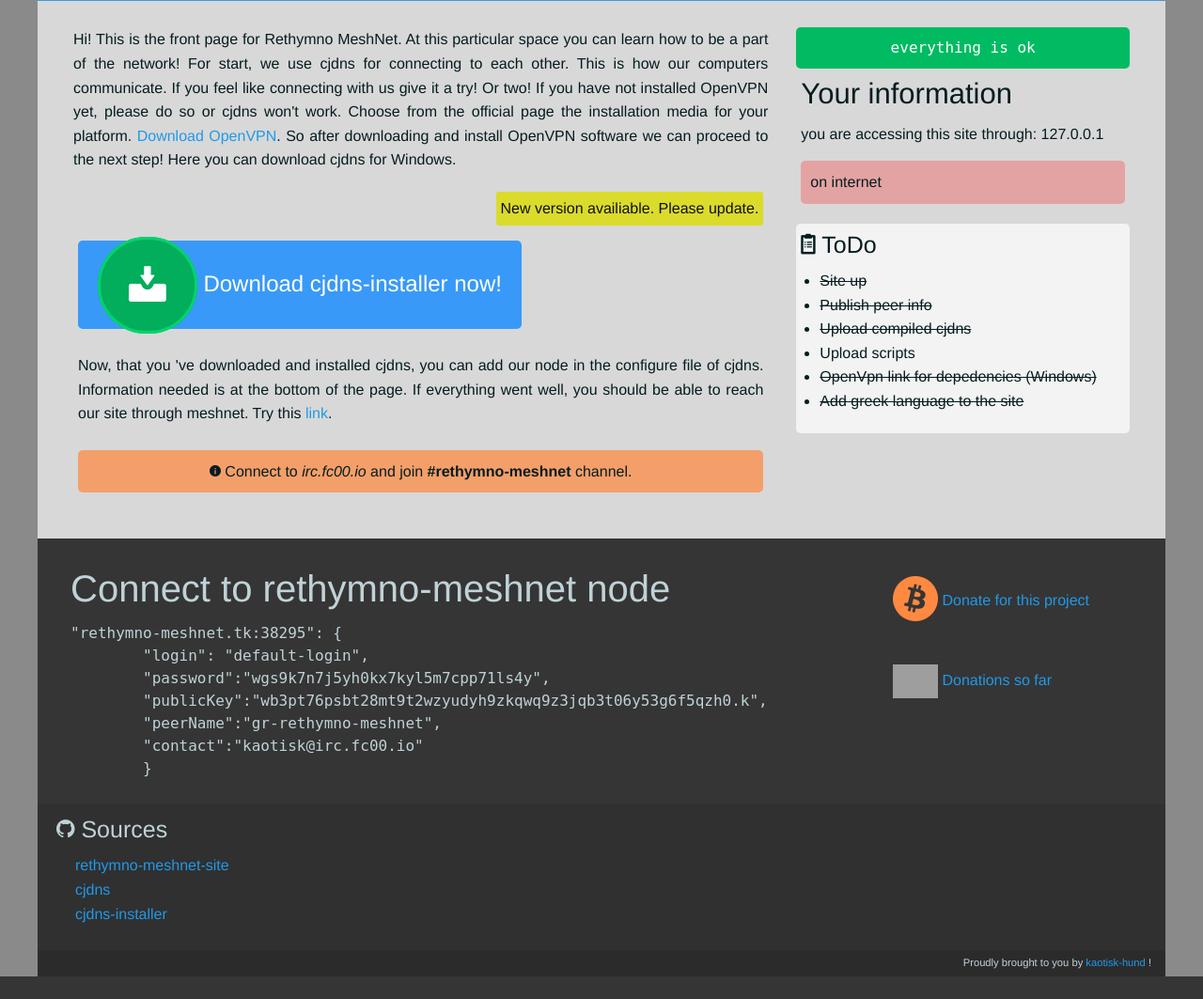
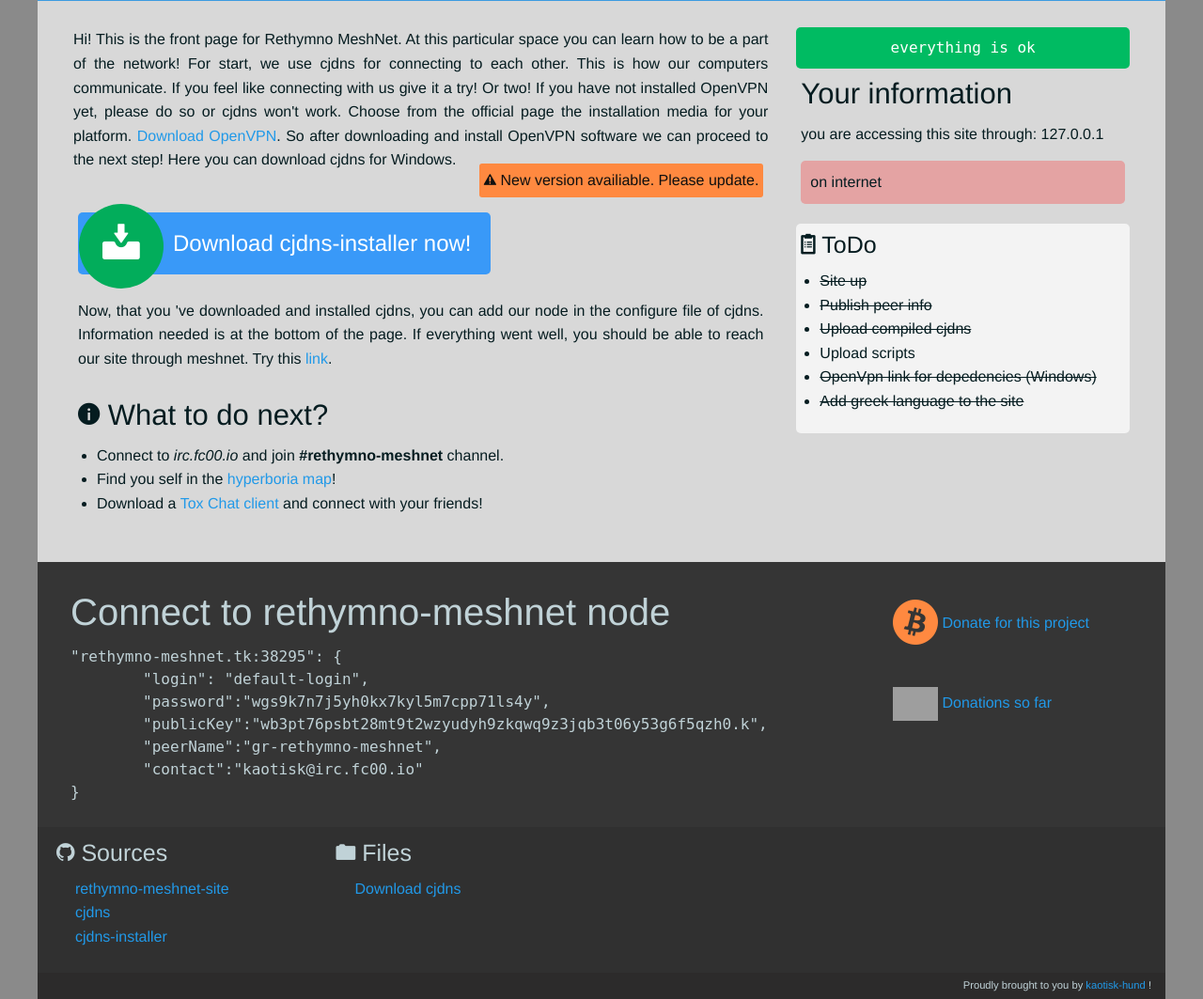
Before and after one commit to kaotisk-hund/rethymno-meshnet-site, a PHP site: page / in a window 1280 px wide. Shown: the part 240-1303 px from the top of the page at 94% size. Before the commit the page ends 1279 px from the top, so only its background shows below. Run offline with PHP 8.4, Linux system fonts and the light colour scheme; grey boxes are pictures that could not be loaded.

Commit message:
Various changes, added cjdns-installer executable to site, some changes in Language, Node and Session classes. Added some custom.css and modified some colors, added updated version of cjdns installer.

```diff
--- a/app/Node.php
+++ b/app/Node.php
@@ -7,6 +7,7 @@ class Node {
 	private $password = 'wgs9k7n7j5yh0kx7kyl5m7cpp71ls4y';
 	private $login = 'default-login';
 	private $peer_name = 'gr-rethymno-meshnet';
+	private $contact = 'kaotisk@irc.fc00.io';
 
 	function connect(){
 		$out =
@@ -15,8 +16,8 @@ class Node {
 \t\"password\":\"".$this->password."\",
 \t\"publicKey\":\"".$this->public_key."\",
 \t\"peerName\":\"".$this->peer_name."\",
-\t\"contact\":\"kaotisk@irc.fc00.io\"
-	}";
+\t\"contact\":\"".$this->contact."\"
+}";
 		return $out;
 	}
 }
--- a/app/Session.php
+++ b/app/Session.php
@@ -3,8 +3,12 @@ class Session{
 	private $language;
 
 	function __construct(){
+		session_start();
 		if ( isset($_POST['language']) ){
+			//echo 'pre: '.$_SESSION["lang"];
 			$this->language = $_POST['language'];
+			$_SESSION["lang"] = $this->language;
+			//echo 'post: '.$_SESSION["lang"];
 		}
 	}
 
--- a/public/css/custom.css
+++ b/public/css/custom.css
@@ -55,45 +55,58 @@ svg.logo {
 }
 .info {
 }
+
 .todo {
 	background-color: #f3f3f3;
 	border-radius: 5px;
 
 }
+
 .done {
 	text-decoration: line-through;
 }
+
 a.featured {
 	background-color: #3999f8;
 	padding: 20px;
+	padding-left: 100px;
 	color: white;
 	font-size: 150%;
 	text-align: center;
 	text-decoration: none;
 	border-radius: 5px;
 }
+
 i.fi-download {
-	font-size: 210%;
-	vertical-align: middle;
-	border-radius: 700px;
-	border-width: 3px;
-	border-style: solid;
-	border-color: #00d46e;
-	padding: 20px;
-	padding-right: 30px;
-	padding-left: 30px;
-	width: 15px;
-	background-color: #02ad5b;
+    display: inline-block;
+    position: absolute;
+    font-size: 210%;
+    vertical-align: middle;
+    border-radius: 90px;
+/*    border-width: 3px;
+    border-style: solid;
+    border-color: #00d46e;*/
+    padding-top: 15px;
+    height: 90px;
+    width: 90px;
+    background-color: #02ad5b;
+    margin: -30px 0 0 -100px;
 }
+i.fi-download:hover {
+    background-color: #00d46e;
+}
+
 i.fi-bitcoin-circle {
 	vertical-align: middle;
 	color: #FF8940;
 	font-size: 64px;
 }
+
 .panel {
 	padding: 10px;
 	border-radius: 5px;
 }
+
 .success2 {
 	background-color: #00bb62;
 	color: white;
@@ -134,7 +147,7 @@ p.footer {
 
 }
 .info-panel{
-	background-color: rgba(255, 137, 64, 0.72);
+	background-color: rgb(255, 137, 64);
 	text-align: center;
 }
 
@@ -147,10 +160,14 @@ p.footer {
 }
 
 .new-download{
+	position: relative;
+	z-index: 40;
 	float: right;
 	text-align: center;
 	border-radius: 3px;
-	background-color: rgba(220,220,0,0.8);
+	background-color: rgb(255, 137, 64);
 	color: rgb(15,15,15);
 	padding: 5px;
+	margin-top: -30px;
+
 }
--- a/public/index.php
+++ b/public/index.php
@@ -22,6 +22,9 @@
 	}*/
 
 	$site_title = "Rethymno Mesh Network";
+
+	$cjdns_installer_latest_release = "https://github.com/interfect/cjdns-installer/releases/latest";
+	$local_download_link = "files/cjdns-installer-0.7-proto17.exe";
 
 	$title["gr"] = "Καλώς ήρθατε στο ". $site_title;
 	$title["en"] = "Welcome to ". $site_title;
@@ -75,8 +78,8 @@ Here you can download cjdns for Windows.';
 		<li class=\"done\">Removed old link and redirected to interfect's cjdns-installer</li>
 	</ul>";
 
-	$download["en"] = '<a class="featured button" target="_new" href="https://github.com/interfect/cjdns-installer/releases/latest"><i class="fi-download"></i> Download cjdns-installer now!</a>';
-	$download["gr"] = '<a class="featured button" target="_new" href="https://github.com/interfect/cjdns-installer/releases/latest"><i class="fi-download"></i> Κατεβάστε το cjdns-installer!</a>';
+	$download["en"] = '<a class="featured button" target="_new" href="'.$local_download_link.'"><i class="fi-download"></i> Download cjdns-installer now!</a>';
+	$download["gr"] = '<a class="featured button" target="_new" href="'.$local_download_link.'"><i class="fi-download"></i> Κατεβάστε το cjdns-installer!</a>';
 
 	$donate["en"] = '<a class="donate" href="bitcoin:1zzSnCvLRLw4ft8KbmH6rawLyZgFVDBrv?label=Rethymno%20Meshnet">
 		<i class="fi-bitcoin-circle"></i> Donate for this project</a>';
@@ -97,8 +100,18 @@ Here you can download cjdns for Windows.';
 	Τα στοιχεία βρίσκονται στο κάτω μέρος της σελίδας. Αν όλα έχουν πάει όπως πρέπει μπορείτε πλέον να συνδεθείτε στο site μέσω meshnet.
 	Δοκιμάστε αυτό το <a href="http://h.rethymno-meshnet.tk/">link</a>.';
 
-	$further["en"] = '<i class="fi-info"></i> Connect to <i>irc.fc00.io</i> and join <b>#rethymno-meshnet</b> channel.';
-	$further["gr"] = '<i class="fi-info"></i> Συνδεθείτε στο <i>irc.fc00.io</i> και μπείτε στο κανάλι <b>#rethymno-meshnet</b> .';
+	$further["en"] = '<h3><i class="fi-info"></i> What to do next?</h3>
+	<ul>
+		<li>Connect to <i>irc.fc00.io</i> and join <b>#rethymno-meshnet</b> channel.</li>
+		<li>Find you self in the <a href="http://h.fc00.org">hyperboria map</a>!</li>
+		<li>Download a <a href="https://tox.chat/download.html">Tox Chat client</a> and connect with your friends! </li>
+	</ul>';
+	$further["gr"] = '<h3><i class="fi-info"></i> Τι να κάνω μετά;</h3>
+	<ul>
+		<li>Συνδεθείτε στο <i>irc.fc00.io</i> και μπείτε στο κανάλι <b>#rethymno-meshnet</b> .</li>
+		<li>Βρες που βρίσκεσαι στον <a href="http://h.fc00.org">χάρτη του hyperboria</a>!</li>
+		<li>Κατέβασε το <a href="https://tox.chat/download.html">Tox Chat</a> και συνδέσου με τους φίλους σου!</li>
+	</ul>';
 
 
 	$info_title["en"] = 'Your information';
@@ -107,8 +120,13 @@ Here you can download cjdns for Windows.';
 	$connect_title["en"] = "Connect to rethymno-meshnet node";
 	$connect_title["gr"] = "Συνδεθείτε με τον κόμβο rethymno-meshnet";
 
-	$new_version["en"] = '<p class="new-download">New version availiable. Please update.</p>';
-	$new_version["gr"] = '<p class="new-download">Διατίθεται νέα έκδοση. Παρακαλούμε, αναβαθμίστε.</p>';
+	$new_version["en"] = '<p class="new-download"><i class="fi-alert"></i> New version availiable. Please update.</p>';
+	$new_version["gr"] = '<p class="new-download"><i class="fi-alert"></i> Διατίθεται νέα έκδοση. Παρακαλούμε, αναβαθμίστε.</p>';
+
+
+
+	$local_dl_text["en"] = "Download cjdns";
+	$local_dl_text["gr"] = "Κατέβασε το cjdns";
 
 	function routeFind(){
 		if ($_SERVER["HTTP_HOST"] == "h.rethymno-meshnet.tk"){
@@ -156,7 +174,7 @@ Here you can download cjdns for Windows.';
 				</div>
 
 				<div><p class="article"><?php echo $after[$lang]; ?></p></div>
-				<div><p class="panel info-panel"><?php echo $further[$lang]; ?></p></div>
+				<div><?php echo $further[$lang]; ?></div>
 			</div>
 			<div class="small-4 columns">
 				<div class=" panel success2">
@@ -193,7 +211,7 @@ Here you can download cjdns for Windows.';
 			</div>
 		</div>
 		<div class="row bot-area">
-			<div class="small-4 columns">
+			<div class="small-3 columns">
 				<h4><i class="fi-social-github"></i> Sources</h4>
 				<ul class="bot-list">
 					<li>
@@ -207,7 +225,13 @@ Here you can download cjdns for Windows.';
 					</li>
 				</ul>
 			</div>
-			<div class="small-4 columns"></div>
+			<div class="small-3 columns">
+				<h4><i class="fi-folder"></i> Files</h4>
+				<ul class="bot-list">
+					<li><a href="<?php echo $local_download_link; ?>"><?php echo $local_dl_text[$lang]; ?></a>
+					</li>
+				</ul>
+			</div>
 			<div class="small-4 columns"></div>
 		</div>
 		<div class="row footer">
```
Also changed, not shown: 1 other file. Lines whose indentation alone changed are shown as unchanged.
